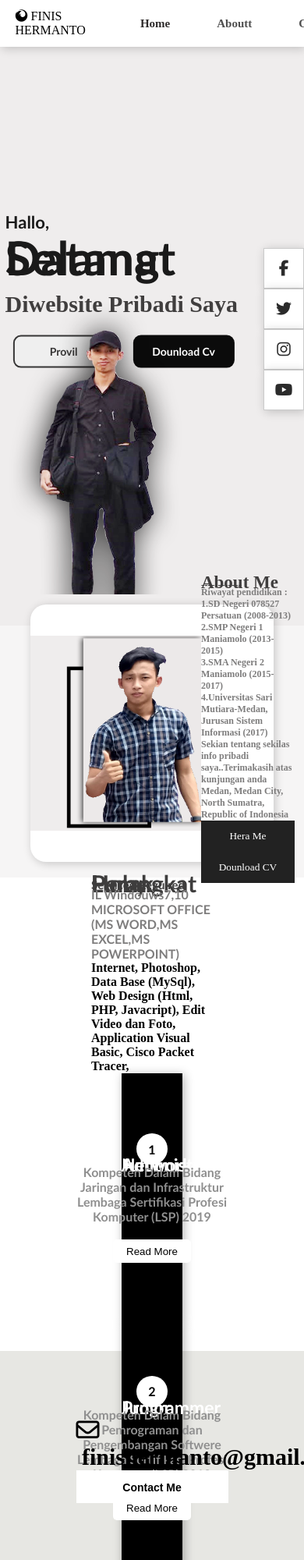
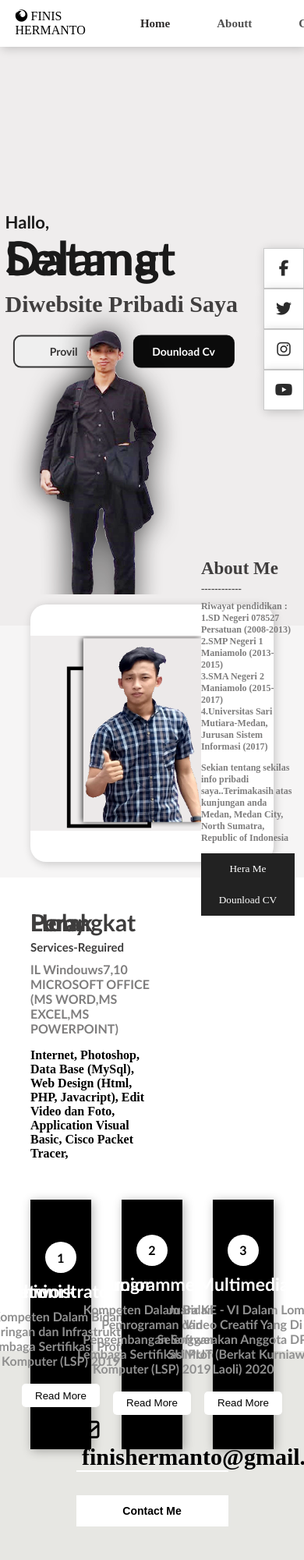
Before and after one commit to finishermanlaia/finishermanlaia, a plain HTML site: page index.html in a window 390 px wide. Shown: the top 2000 px of the page at 78% size. Drawn offline with Linux system fonts and the light colour scheme.

Commit message:
Update style.css

```diff
--- a/style.css
+++ b/style.css
@@ -451,70 +451,3 @@ footer p:nth-child(2){
   }
 
 }
-
-/* Layout untuk Smartphone */
-/* Tetapkan lebar breakpoint ke 670px dan di bawahnya ke media query */
-@media (max-width: 670px) {
-  /* Tetapkan flex-direction milik .flex-list */
-  section {
-    flex-direction: column;
-  }
-   .services{
-  	flex-direction: column;
-  }
-  .box-container{
-  	flex-direction: column;
-  }
-  .contact-me{
-  	flex-direction: column;
-  }
-  footer{
-  	flex-direction: column;
-  }
-  p{
-  	flex-direction: column;
-  }
-
-  /* Tetapkan margin dari .flex-list li ke 0 auto */
-  section nav {
-    margin: 0 auto;
-  }
-  section img {
-    margin: 0 auto;
-  }
-  section nav ul li {
-    margin: 0 auto;
-  }
-  section img {
-    margin: 0 auto;
-  }
-  p{
-  	margin: 0 auto
-  }
-  .about-container{
-
-  }
-  .about-text{
-  	margin: 0 auto;
-  }
-  .box-1{
-  	margin: 0 auto;
-  }
-  .services-text{
-  	 margin: 0 auto;
-
-  }
-  .box-1{
-  	width: 0 auto;
-  }
-  .detail{
-  	width: 0 auto;
-  }
-   .contact-me p{
-  	margin: 0 auto;
-  }
-  .contact-me button{
-  	margin: 0 auto;
-  }
-
-}
```
